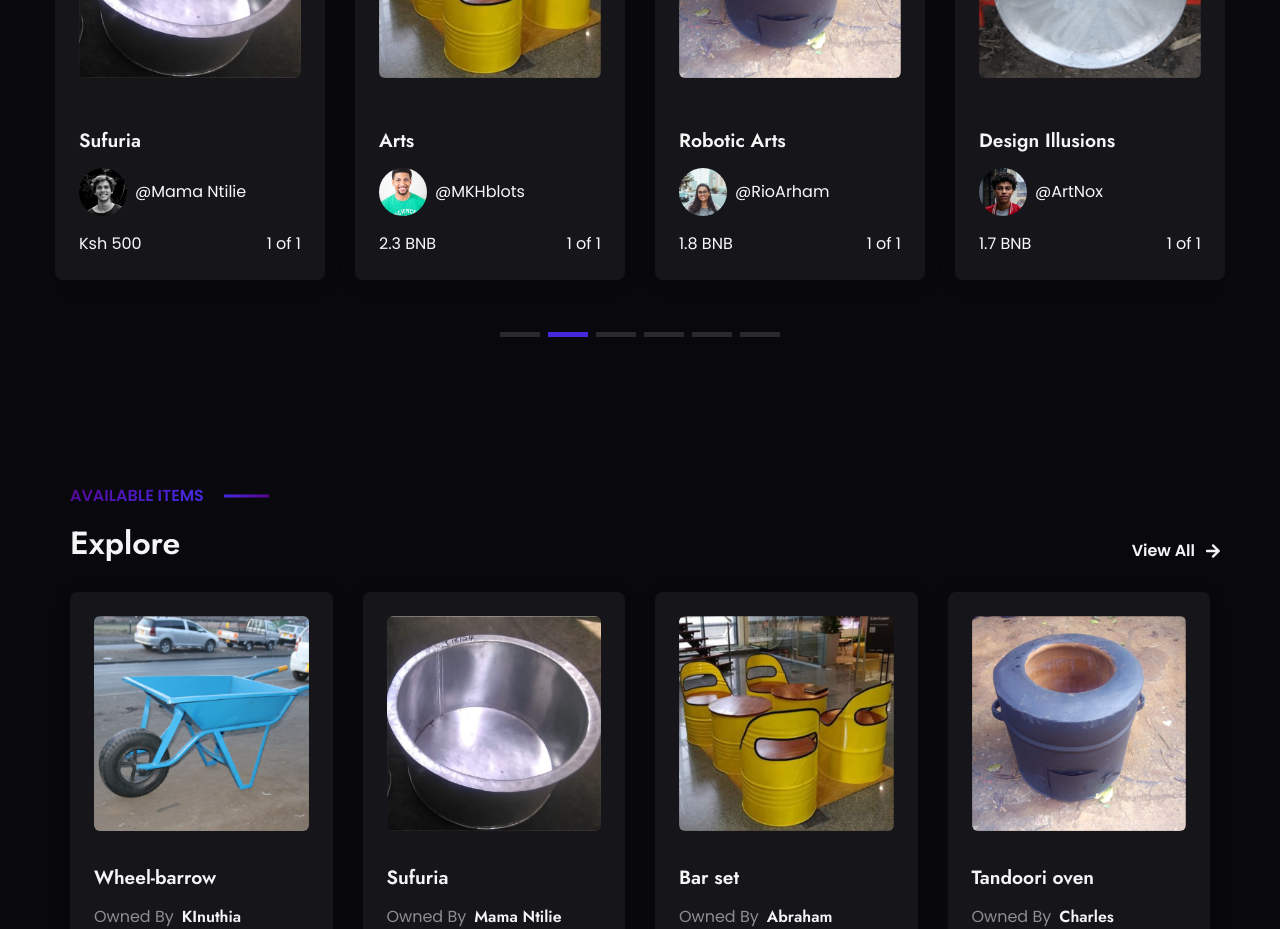
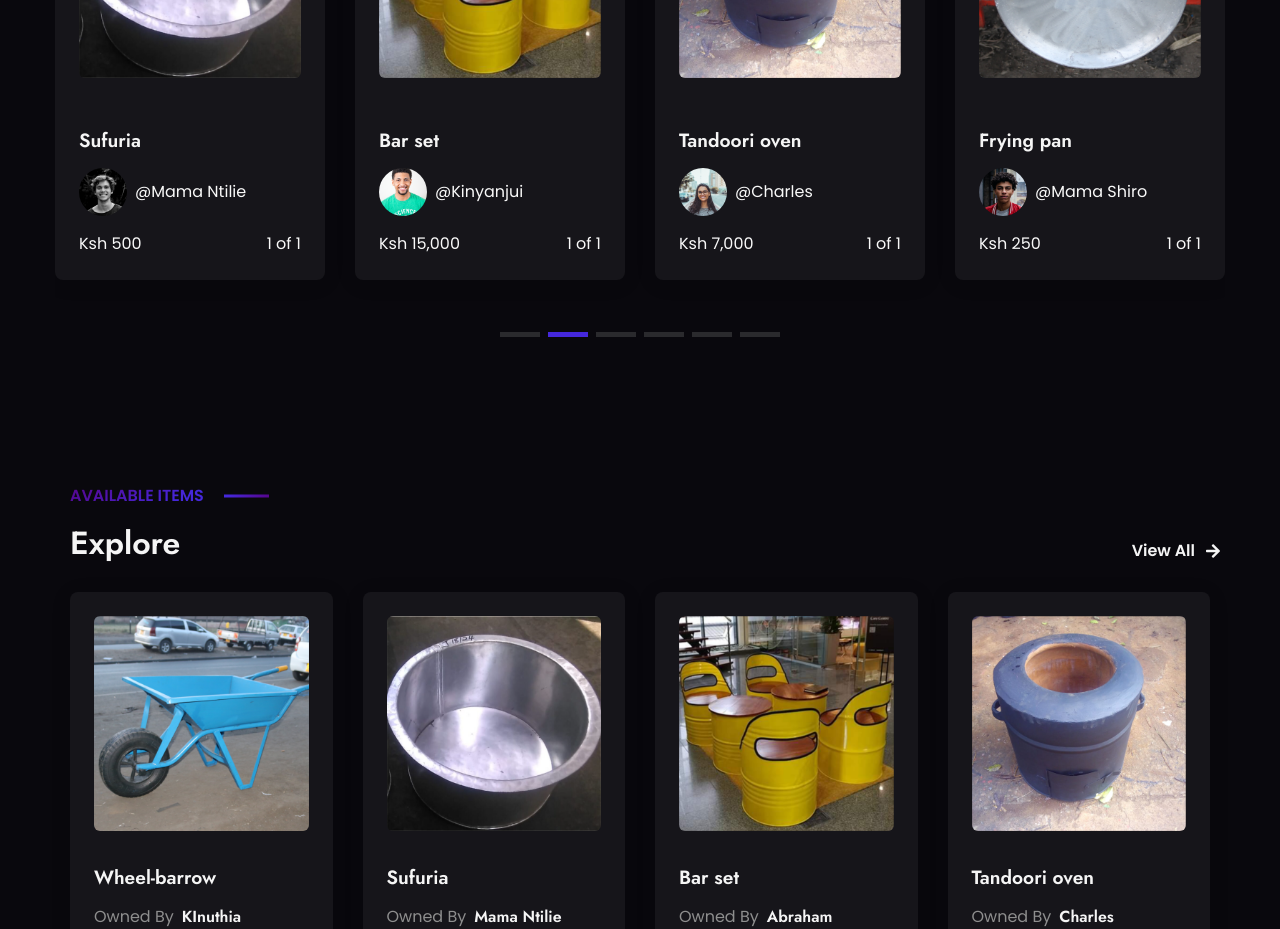
Before and after one commit to waronja/Sunrise-Marketplace, a React (Create React App) app in the folder client/: page / in a window 1280 px wide. Shown: the part 1380-2309 px from the top of the page. Built offline with nearby package versions, Linux system fonts and the light colour scheme; no server answers.

Commit message:
add product owners

```diff
--- a/client/src/components/Auctions/AuctionsOne.js
+++ b/client/src/components/Auctions/AuctionsOne.js
@@ -31,40 +31,40 @@ const data = [
         id: "3",
         img: "/img/auction_3.jpg",
         date: "2021-09-15",
-        title: "Arts",
+        title: "Bar set",
         seller_thumb: "/img/avatar_3.jpg",
-        seller: "@MKHblots",
-        price: "2.3 BNB",
+        seller: "@Kinyanjui",
+        price: "Ksh 15,000",
         count: "1 of 1"
     },
     {
         id: "4",
         img: "/img/auction_4.jpg",
         date: "2021-12-29",
-        title: "Robotic Arts",
+        title: "Tandoori oven",
         seller_thumb: "/img/avatar_4.jpg",
-        seller: "@RioArham",
-        price: "1.8 BNB",
+        seller: "@Charles",
+        price: "Ksh 7,000",
         count: "1 of 1"
     },
     {
         id: "5",
         img: "/img/auction_5.jpg",
         date: "2022-01-24",
-        title: "Design Illusions",
+        title: "Frying pan",
         seller_thumb: "/img/avatar_5.jpg",
-        seller: "@ArtNox",
-        price: "1.7 BNB",
+        seller: "@Mama Shiro",
+        price: "Ksh 250",
         count: "1 of 1"
     },
     {
         id: "6",
         img: "/img/auction_6.jpg",
         date: "2022-03-30",
-        title: "Photography",
+        title: "Chips Displayer",
         seller_thumb: "/img/avatar_6.jpg",
-        seller: "@Junaid",
-        price: "3.5 BNB",
+        seller: "@Giddy",
+        price: "Ksh 7,000",
         count: "1 of 1"
     }
 ]
```
